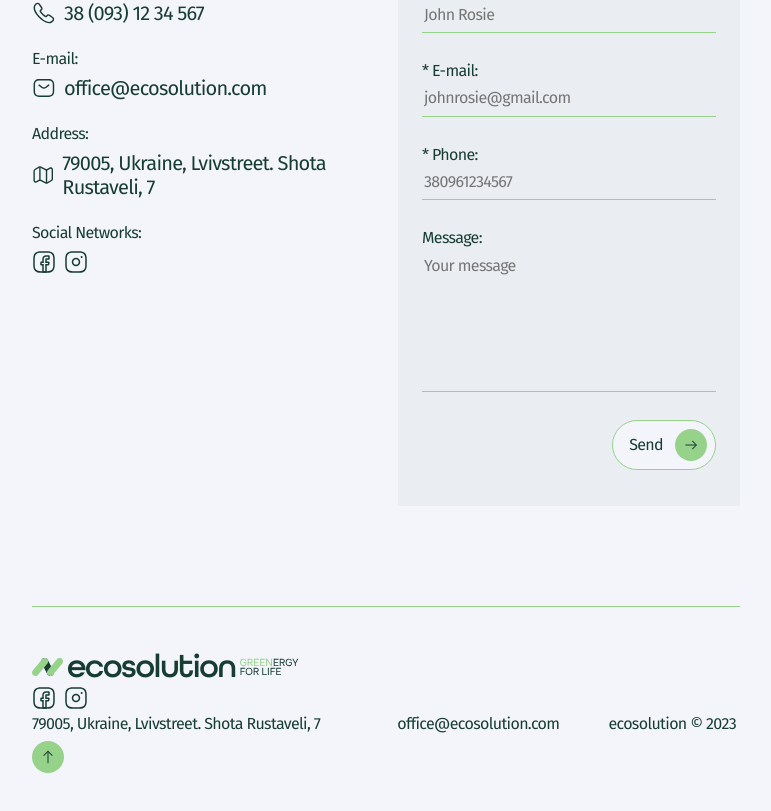
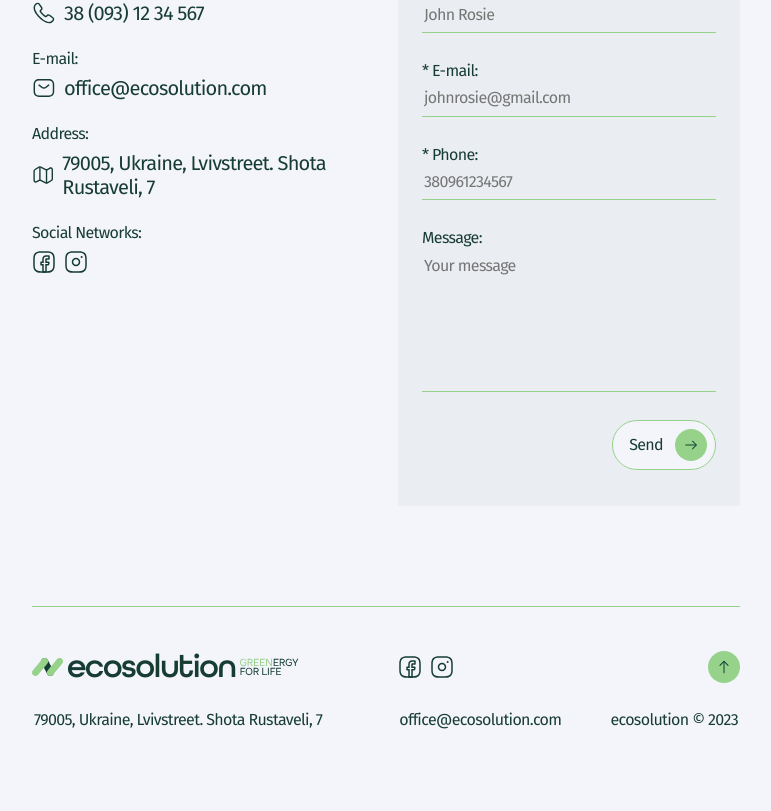
Before and after one commit to kozhushna/ecosolution, a React (Create React App) app: page / in a window 1280 px wide. Shown: the part 3621-4432 px from the top of the page, without its empty margins (254-1025 px from the left). After the commit the page ends 4398 px from the top, so only its background shows below. Built offline with nearby package versions, Linux system fonts and the light colour scheme.

Commit message:
Add footer styles

```diff
--- a/src/components/Footer/Footer.jsx
+++ b/src/components/Footer/Footer.jsx
@@ -1,6 +1,11 @@
 import { Container } from 'App.styled';
 import { Logo } from 'components/Logo/Logo';
-import { FooterContainer, UpLink } from './Footer.styled';
+import {
+  FooterContainer,
+  LogoWrapper,
+  SocialWrapper,
+  UpLink,
+} from './Footer.styled';
 import { ContactInfo } from 'components/ContactInfo/ContactInfo';
 import { Sosial } from 'components/Sosial/Sosial';
 import { Svg } from 'components/SvgIcon/SvgIcon';
@@ -9,12 +14,18 @@ export const Footer = () => {
   return (
     <Container>
       <FooterContainer>
-        <Logo />
-        <Sosial />
+        <LogoWrapper>
+          <Logo />
+          <SocialWrapper>
+            <Sosial place="footer-top" />
+            <UpLink href="#hero" aria-label="Go to main">
+              <Svg w={16} h={16} icon="arrow-top" />
+            </UpLink>
+          </SocialWrapper>
+        </LogoWrapper>
+        <Sosial place="footer-middle" />
+
         <ContactInfo place="footer" />
-        <UpLink href="#hero" aria-label="Go to main">
-          <Svg w={16} h={16} icon="arrow-top" />
-        </UpLink>
       </FooterContainer>
     </Container>
   );
--- a/src/components/Footer/Footer.styled.js
+++ b/src/components/Footer/Footer.styled.js
@@ -1,11 +1,19 @@
 import styled from '@emotion/styled';
 
 export const FooterContainer = styled.footer`
+  display: flex;
+  flex-direction: column;
+  align-items: center;
+  gap: 24px;
   padding: 24px 0;
   border-top: 1px solid ${props => props.theme.colors.accent};
 
   @media screen and (${props => props.theme.devices.tablet}) {
     padding: 40px 0;
+
+    .footer-middle {
+      display: none;
+    }
   }
 `;
 
@@ -28,3 +36,32 @@ export const UpLink = styled.a`
     fill: ${props => props.theme.colors.accent};
   }
 `;
+
+export const LogoWrapper = styled.div`
+  display: flex;
+  justify-content: space-between;
+  align-items: center;
+  width: 100%;
+  .footer-top {
+    display: none;
+  }
+  @media screen and (${props => props.theme.devices.tablet}) {
+    .footer-top {
+      display: flex;
+    }
+  }
+`;
+
+export const SocialWrapper = styled.div`
+  @media screen and (${props => props.theme.devices.tablet}) {
+    display: flex;
+    gap: 254px;
+    align-items: center;
+  }
+
+  @media screen and (${props => props.theme.devices.desktop}) {
+    display: flex;
+    gap: 371px;
+    align-items: center;
+  }
+`;
```
